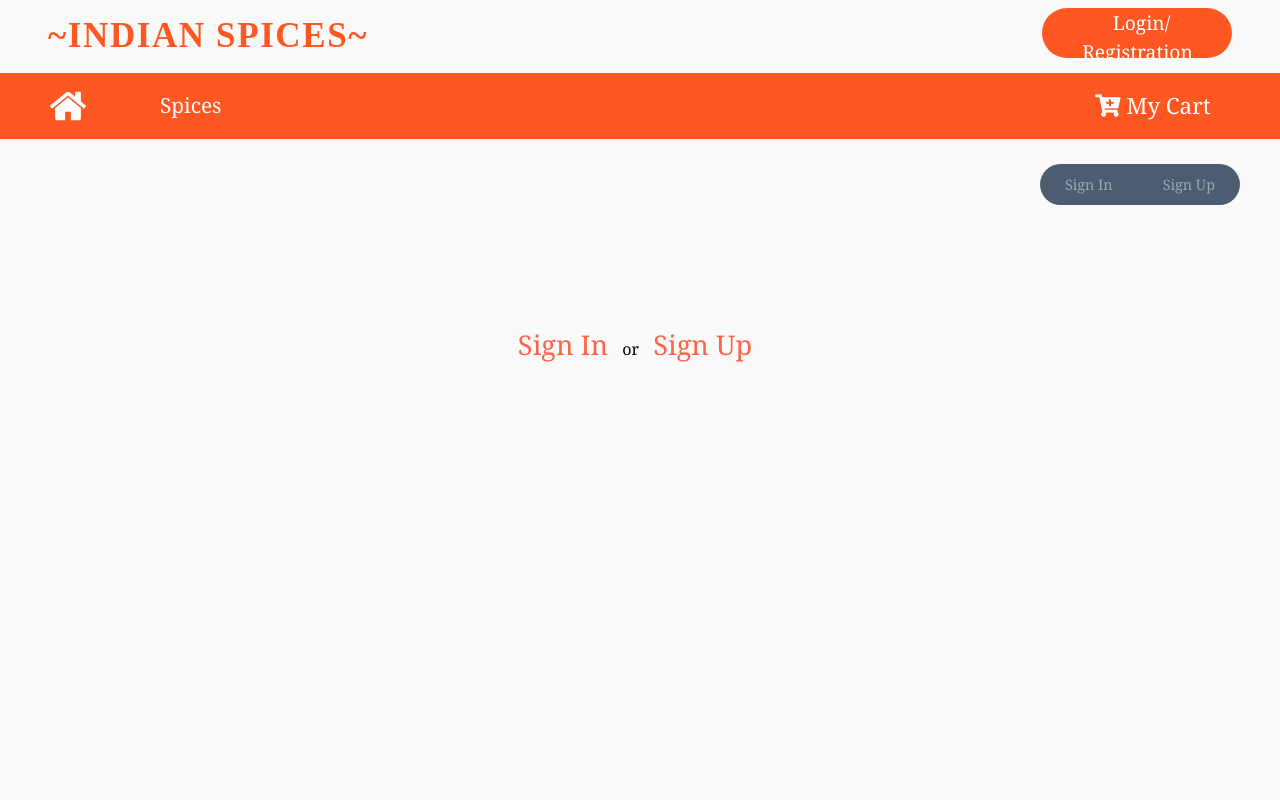
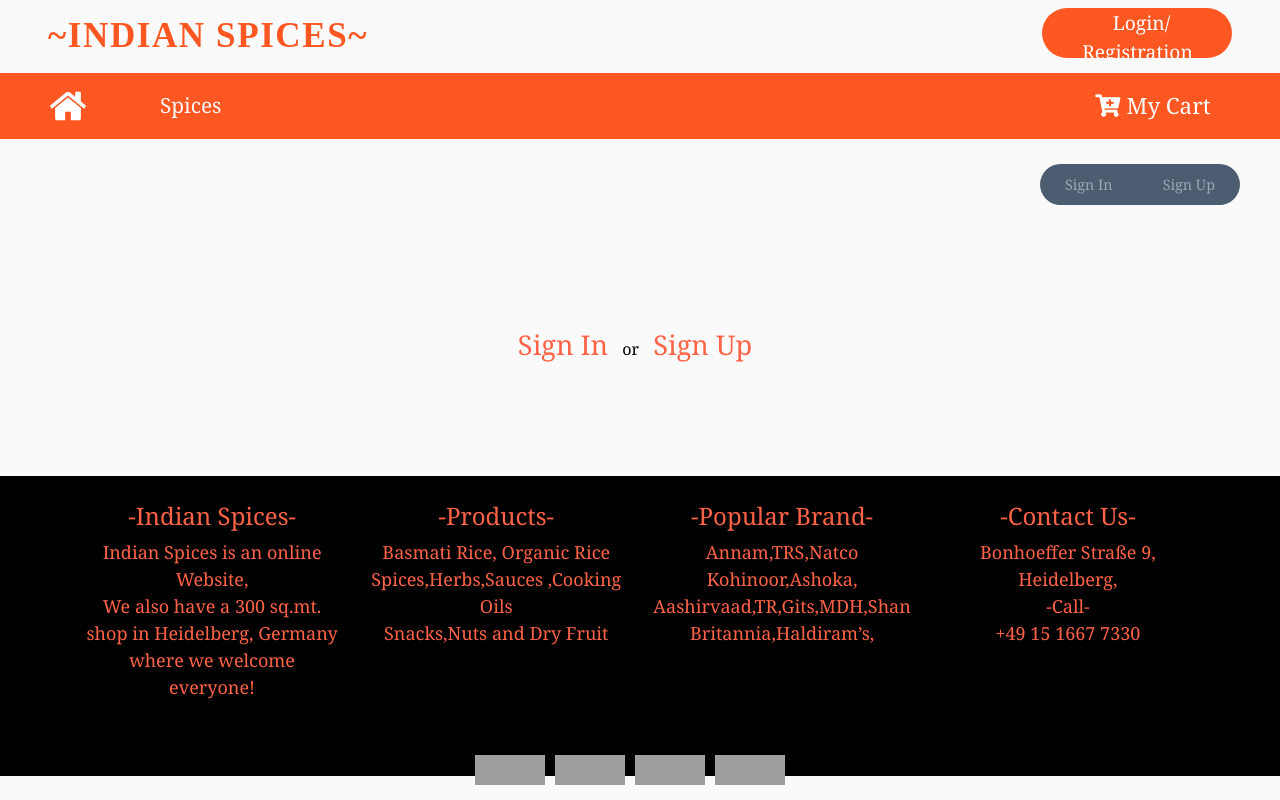
Before and after one commit to Akshay-gavandi8076/Indian-Spices, a React (Create React App) app: page /login in a window 1280 px wide. Built offline with nearby package versions, Linux system fonts and the light colour scheme; grey boxes are pictures that could not be loaded; a web font is replaced by a local one.

Commit message:
Updated App.js

```diff
--- a/src/App.js
+++ b/src/App.js
@@ -13,11 +13,15 @@
 import PersonalDetails from './components/PersonalDetails';
 import Header from './components/Header';
 import Login from './components/Login';
+import Footer from './components/Footer';
+
 
 
 class App extends Component {
   render() {
     return (
+      <div className="page-container">
+      <div className="content-wrap">
       <React.Fragment>
         <Header/>
         <Navbar/>
@@ -32,6 +36,9 @@
           </Switch>
           <Modal/>
       </React.Fragment>
+      </div>
+          <Footer/>
+    </div>
     );
   }
 }
```
